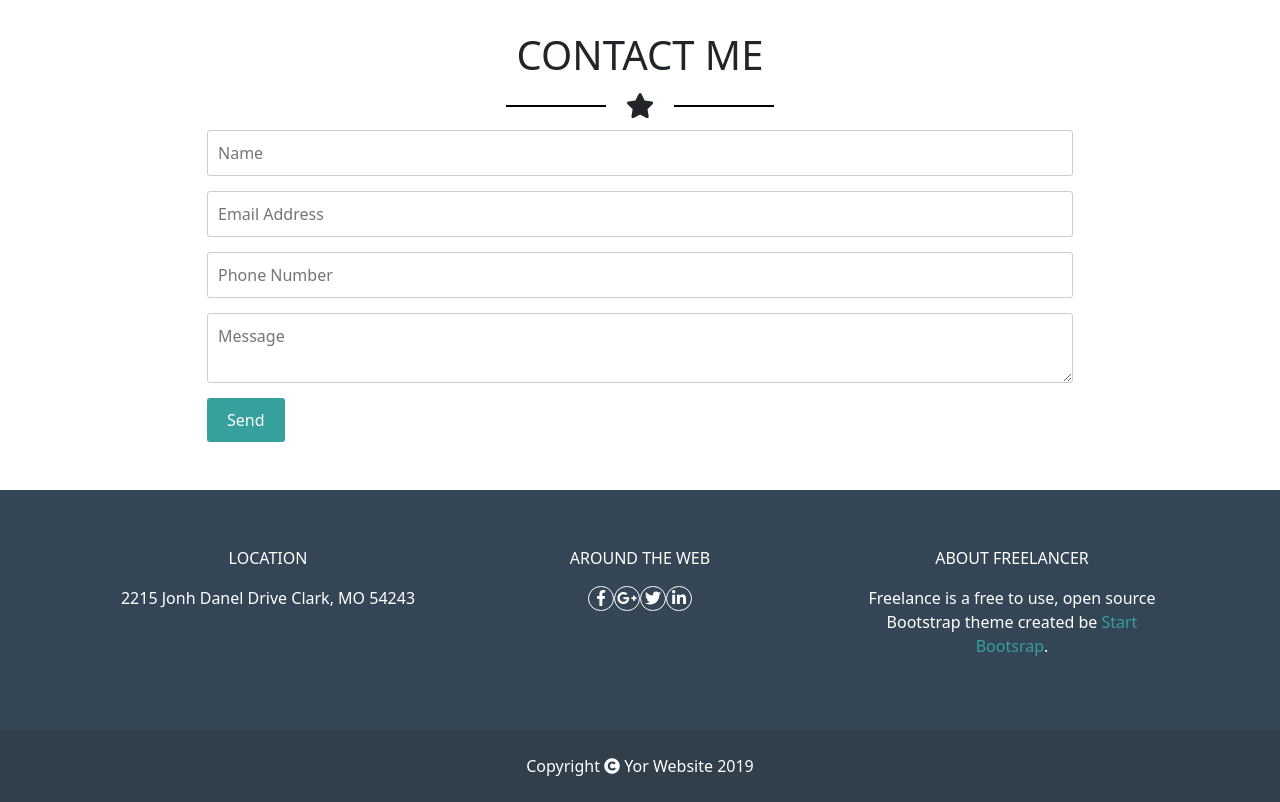
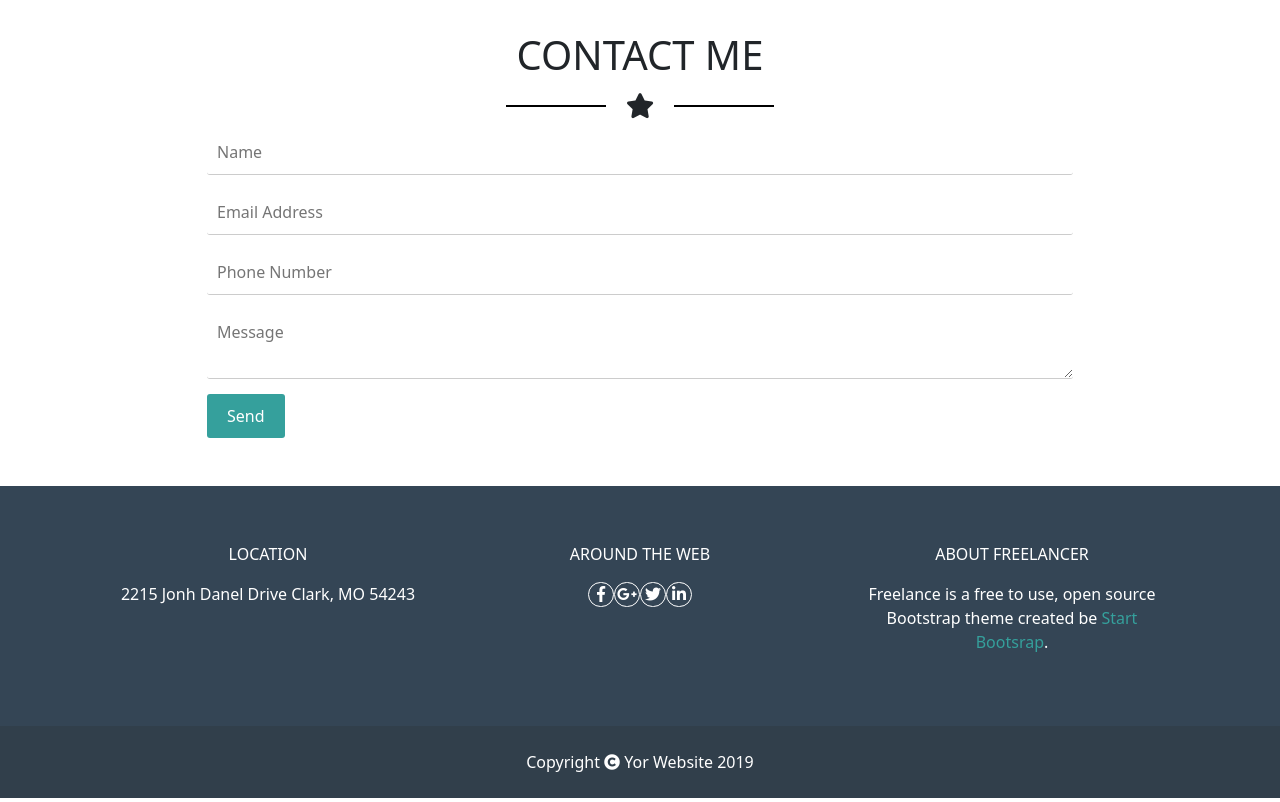
Before and after one commit to Thomricco/html-css-bootstrap-freelancer, a plain HTML site: page index.html in a window 1280 px wide. Shown: the part 1700-2502 px from the top of the page. Drawn offline with nearby package versions, Linux system fonts and the light colour scheme.

Commit message:
fine esercizio

```diff
--- a/css/style.css
+++ b/css/style.css
@@ -81,7 +81,10 @@ width: 100%;
 }
 input[type=text], textarea {
 padding: 10px;
-border: 1px solid #CCC;
+border-top: none;
+border-left: none;
+border-right: none;
+border-bottom: 1px solid #CCC;
 border-radius: 3px;
 box-sizing: border-box;
 margin-top: 5px;
```
